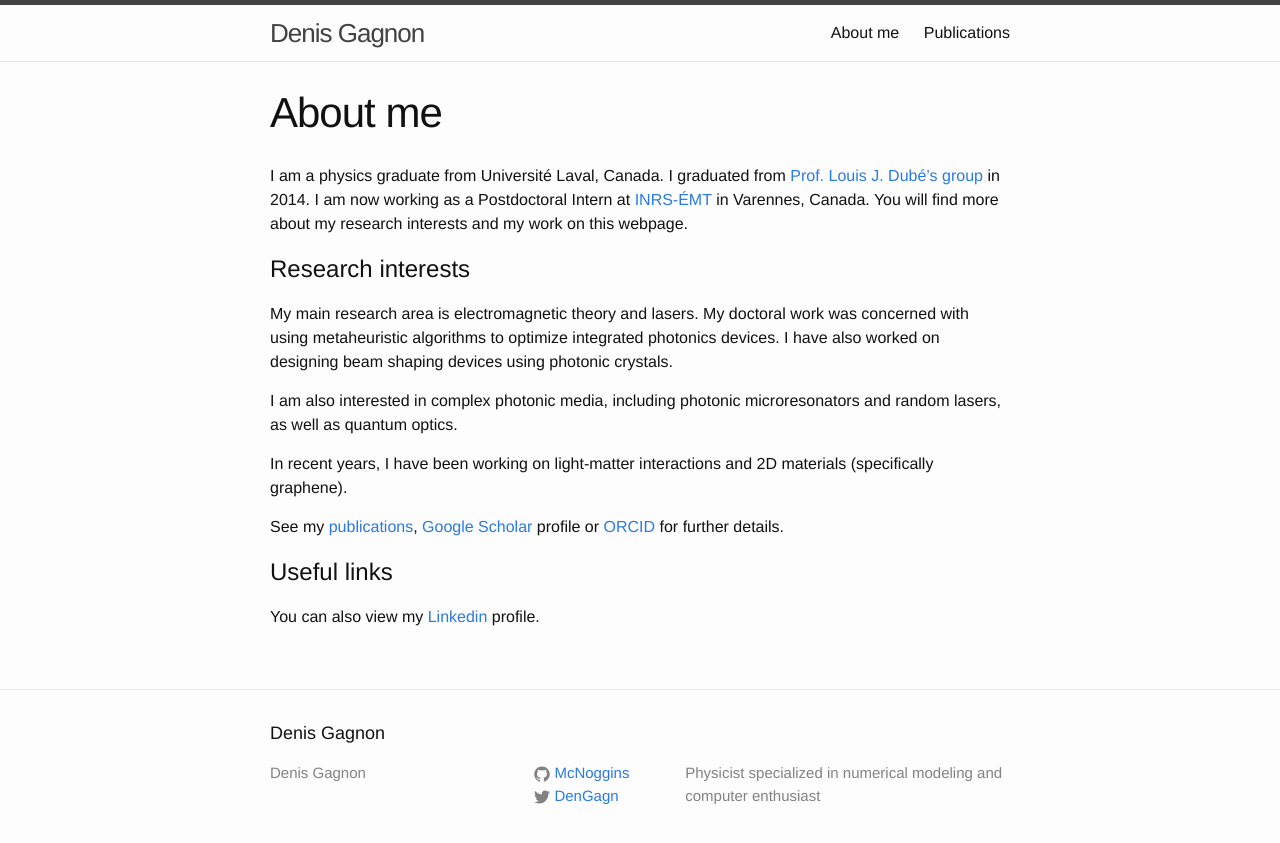
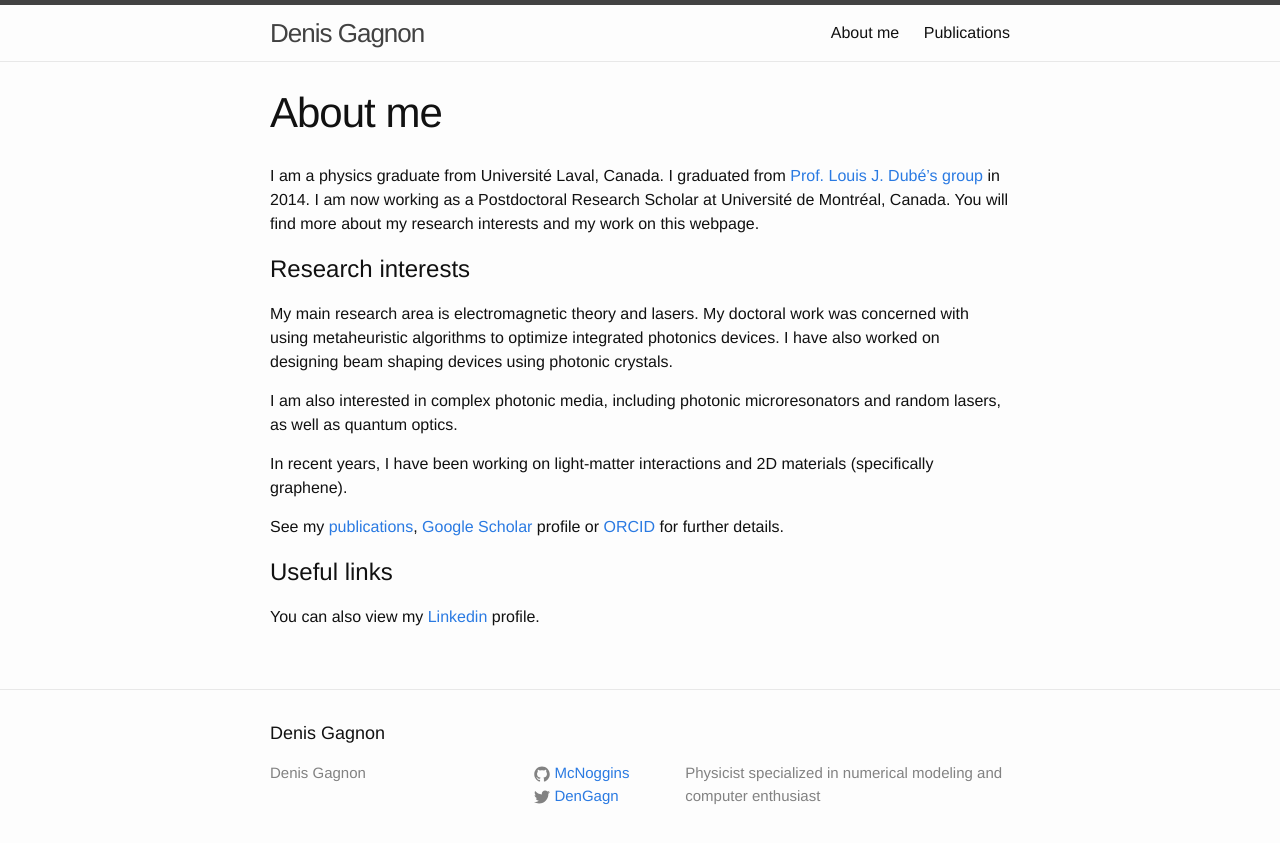
Before and after one commit to McNoggins/mcnoggins.github.io, a Jekyll site: the page built from about.md, in a window 1280 px wide. Shown: the top 843 px of the page. Built offline with Jekyll 4.4.1, drawn with Linux system fonts in a browser that asks for light colours.

Commit message:
Update about.md

```diff
--- a/about.md
+++ b/about.md
@@ -4,7 +4,7 @@ title: About me
 permalink: /about/
 ---
 
-I am a physics graduate from Universit&eacute; Laval, Canada. I graduated from [Prof. Louis J. Dub&eacute;'s group][dynamica] in 2014. I am now working as a Postdoctoral Intern at [INRS-ÉMT][EMT] in Varennes, Canada. You will find more about my research interests and my work on this webpage.
+I am a physics graduate from Universit&eacute; Laval, Canada. I graduated from [Prof. Louis J. Dub&eacute;'s group][dynamica] in 2014. I am now working as a Postdoctoral Research Scholar at Université de Montréal, Canada. You will find more about my research interests and my work on this webpage.
 
 Research interests
 ====================
```
Also changed, not shown: other parts of about.md (+0 -1 lines).
